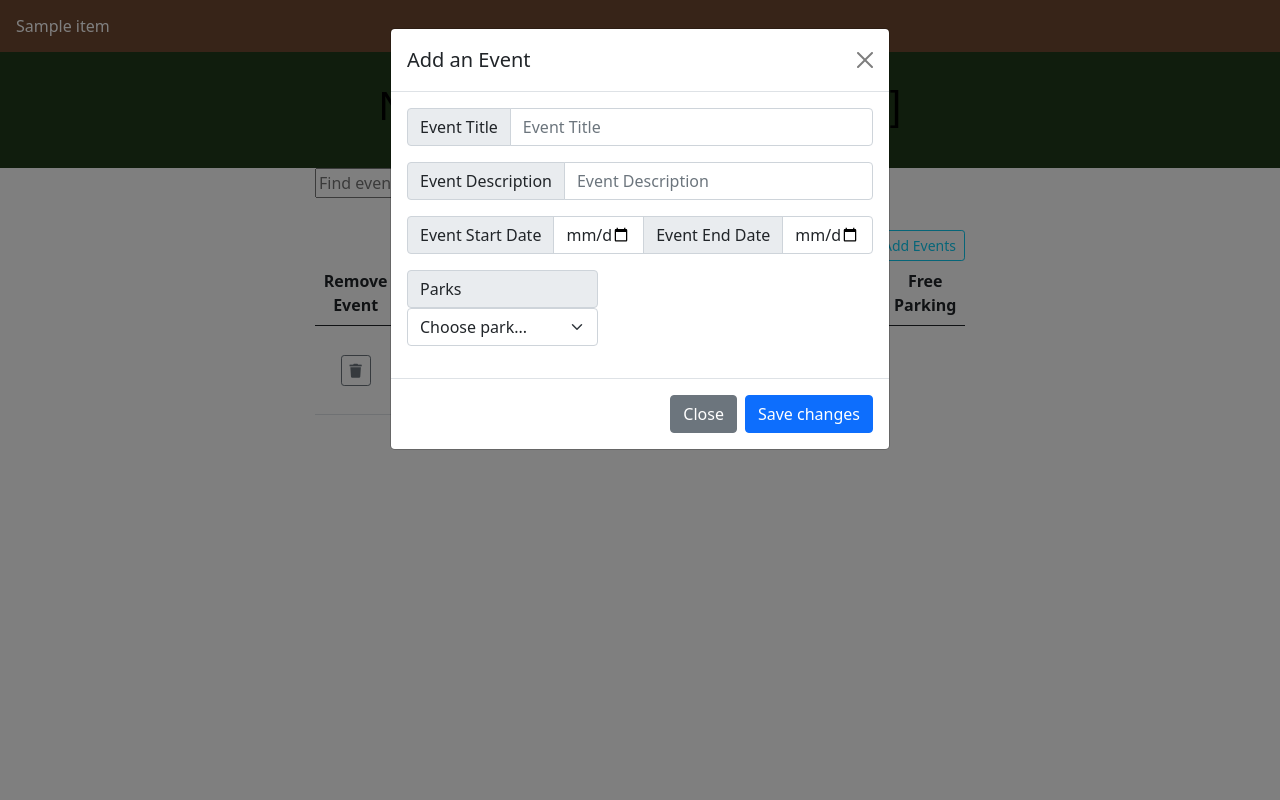
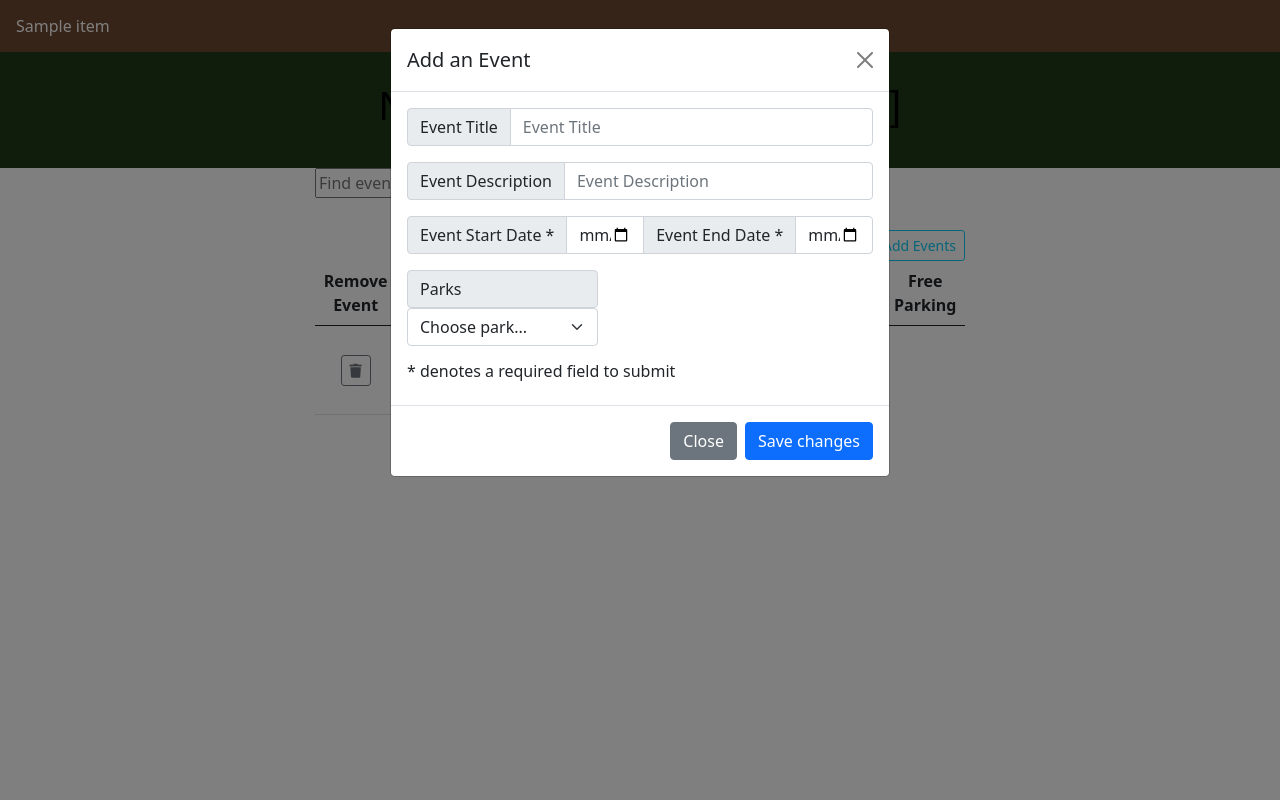
Before and after one commit to mvilsoet/NPS-Advisor, a Flask app: template npsadvisor/app/templates/events.html in a window 1280 px wide, after a click on "Add Events". Run offline with Flask 2, Linux system fonts and the light colour scheme; the template is opened without the code that fills it: most values are stand-ins (such as "Sample title", 1, 10 or a date in 2020); parts of the project's set-up code (start-up, migrations or seed data) failed here and were passed over.

Commit message:
events page required fields and schema edit

```diff
--- a/npsadvisor/app/database.py
+++ b/npsadvisor/app/database.py
@@ -175,7 +175,7 @@ def search_events(search_query) -> dict:
     return events
 
 def update_events_from_api():
-    query = "INSERT INTO Events(eventid, title, description, datestart, dateend, parkfullname, category, hasFee) VALUES "
+    query = "INSERT OR UPDATE INTO Events(eventid, title, description, datestart, dateend, parkfullname, category, hasFee) VALUES"
     api_url = "https://developer.nps.gov/api/v1/events?limit=1000&api_key=3V7MT57J6LMTqfiona1k5RC6x8SHxCVGzSC0Km9j&pagesize=50"
     api_params = {'pagenumber': 1}
     api_data = requests.get(url=api_url, params=api_params).json()
--- a/npsadvisor/app/templates/events.html
+++ b/npsadvisor/app/templates/events.html
@@ -57,9 +57,9 @@
                                 <input type="text" class="form-control" placeholder="Event Description" aria-label="event-description" aria-describedby="basic-addon1" id="event-description">
                             </div>
                             <div class="input-group mb-3">
-                                <span class="input-group-text">Event Start Date</span>
+                                <span class="input-group-text">Event Start Date *</span>
                                 <input type="date" class="form-control" placeholder="Event Start Date" aria-label="event-start-date" aria-describedby="basic-addon1" id="event-start-date">
-                                <span class="input-group-text">Event End Date</span>
+                                <span class="input-group-text">Event End Date *</span>
                                 <input type="date" class="form-control" placeholder="Event End Date" aria-label="event-start-date" aria-describedby="basic-addon1" id="event-end-date">
                             </div>
                             <div class="input-group mb-3">
@@ -74,6 +74,8 @@
                                     </select>
                                 </div>
                             </div>
+
+                            <h6> * denotes a required field to submit</h6>
 
                                 <!--datestart, description, dateend, title, parkfull name-->
                         </div>
```
